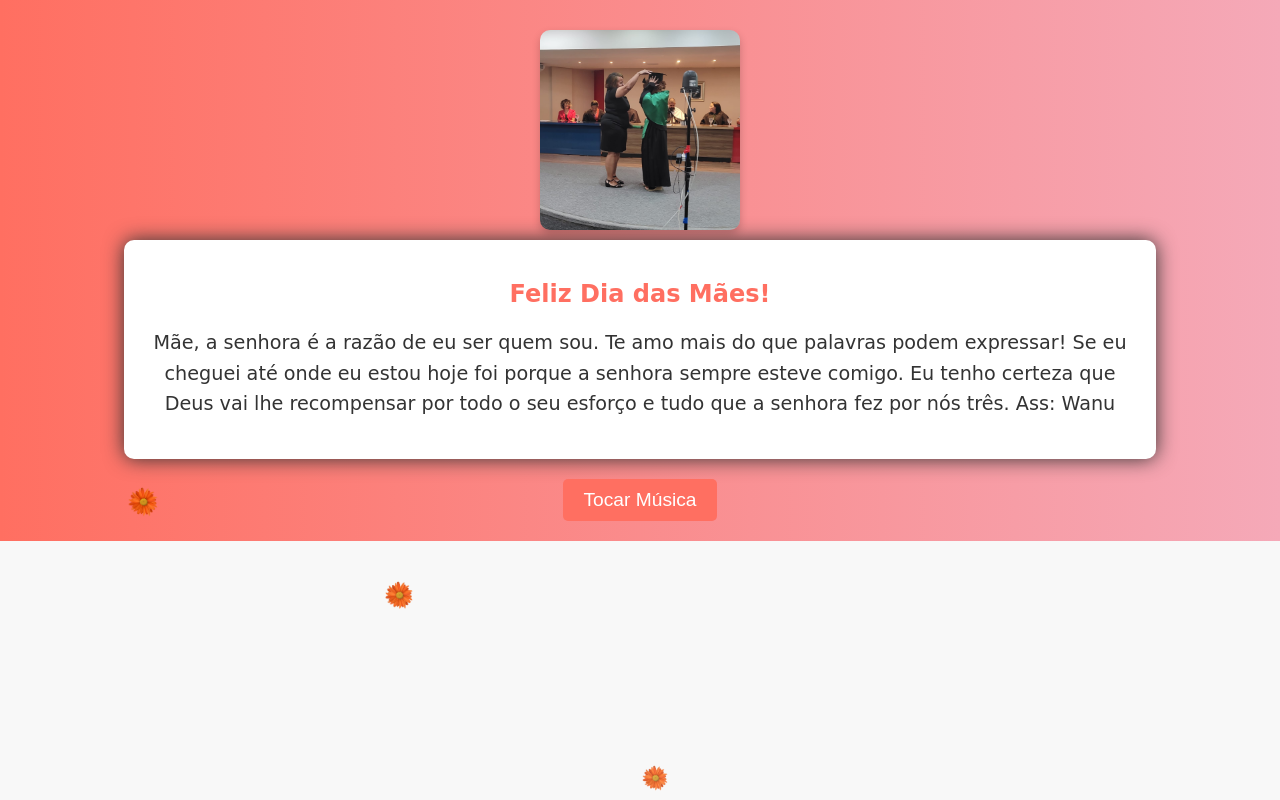
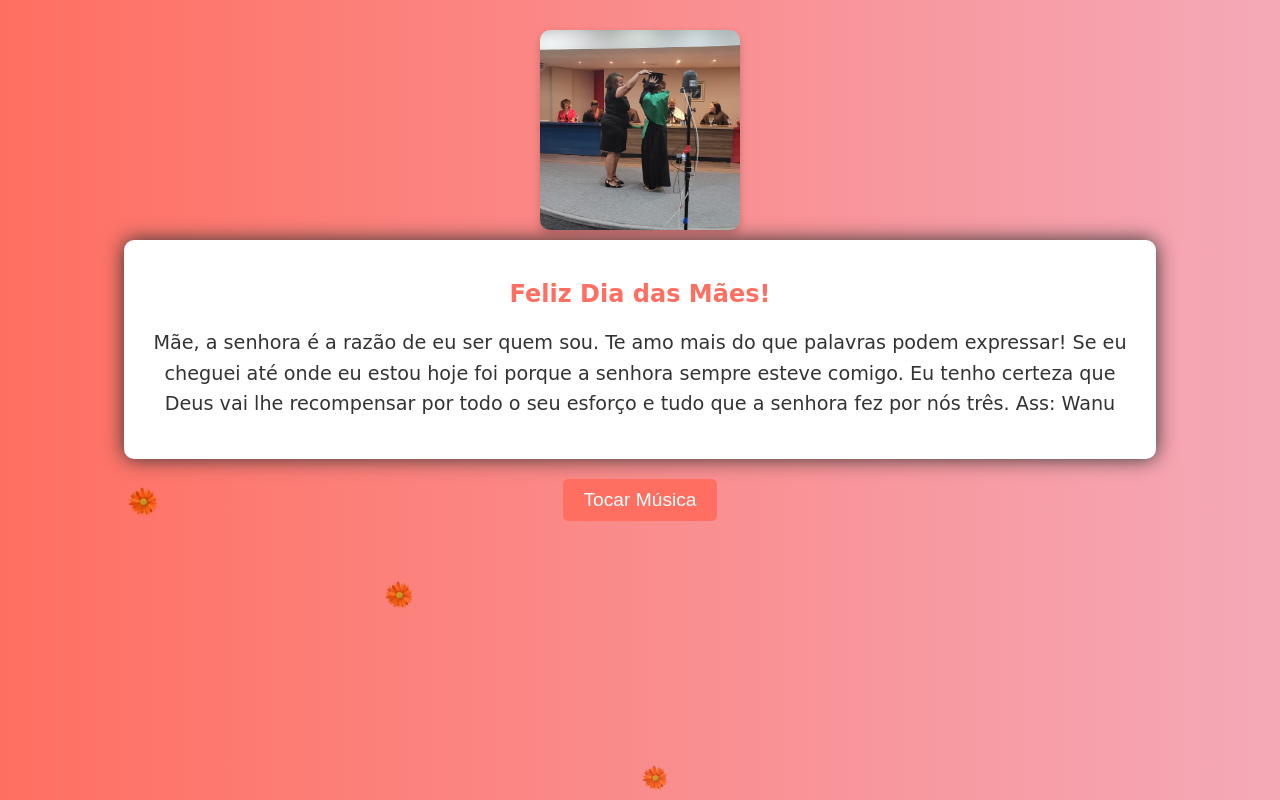
Before and after one commit to Mikasa1996/Dia-das-Maes, a plain HTML site: page index.html in a window 1280 px wide. Drawn offline with Linux system fonts and the light colour scheme.

Commit message:
Update styles.css

```diff
--- a/styles.css
+++ b/styles.css
@@ -4,13 +4,18 @@ body {
     color: #fff;
     margin: 0;
     padding: 0;
-    min-height: 100vh; /* Garante que o fundo ocupe a altura total da tela */
-    background-size: cover; /* Ajusta o fundo para preencher toda a tela */
+    min-height: 100vh; /* Garante que o fundo ocupe toda a altura da tela */
+    display: flex;
+    flex-direction: column;
 }
+
 .container {
+    flex: 1; /* Faz o container ocupar o espaço restante */
     text-align: center;
     padding: 20px;
     background: linear-gradient(to right, #ff6f61, #f5a9b8); /* Vermelho e Rosa */
+    background-size: cover; /* Garante que o fundo cubra toda a área */
+    background-repeat: no-repeat;
 }
 
 .carousel {
```
